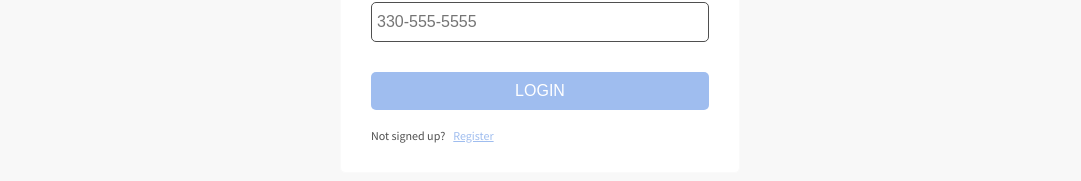
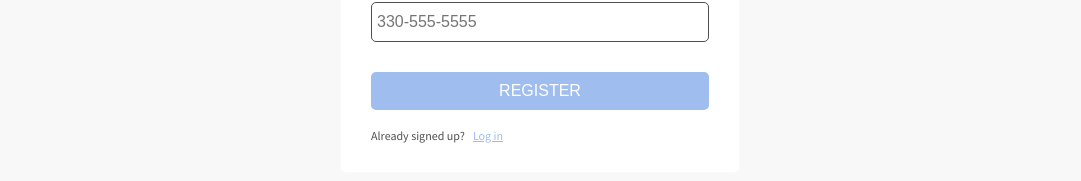
Before and after one commit to rytwalker/catering-scheduler-frontend, a React (Create React App) app: page /auth in a window 1280 px wide. Shown: the part 573-754 px from the top of the page, without its empty margins (100-1181 px from the left). Built offline with nearby package versions, Linux system fonts and the light colour scheme.

Commit message:
fixed copy

```diff
--- a/src/pages/Auth.js
+++ b/src/pages/Auth.js
@@ -102,10 +102,10 @@ class AuthPage extends Component {
             />
           </FormGroup>
           <ButtonGroup>
-            <FormButton type="submit">Login</FormButton>
+            <FormButton type="submit">Register</FormButton>
             <RegisterParagraph>
-              Not signed up?
-              <Link to="/register">Register</Link>
+              Already signed up?
+              <Link to="/register">Log in</Link>
             </RegisterParagraph>
           </ButtonGroup>
         </LoginForm>
```
